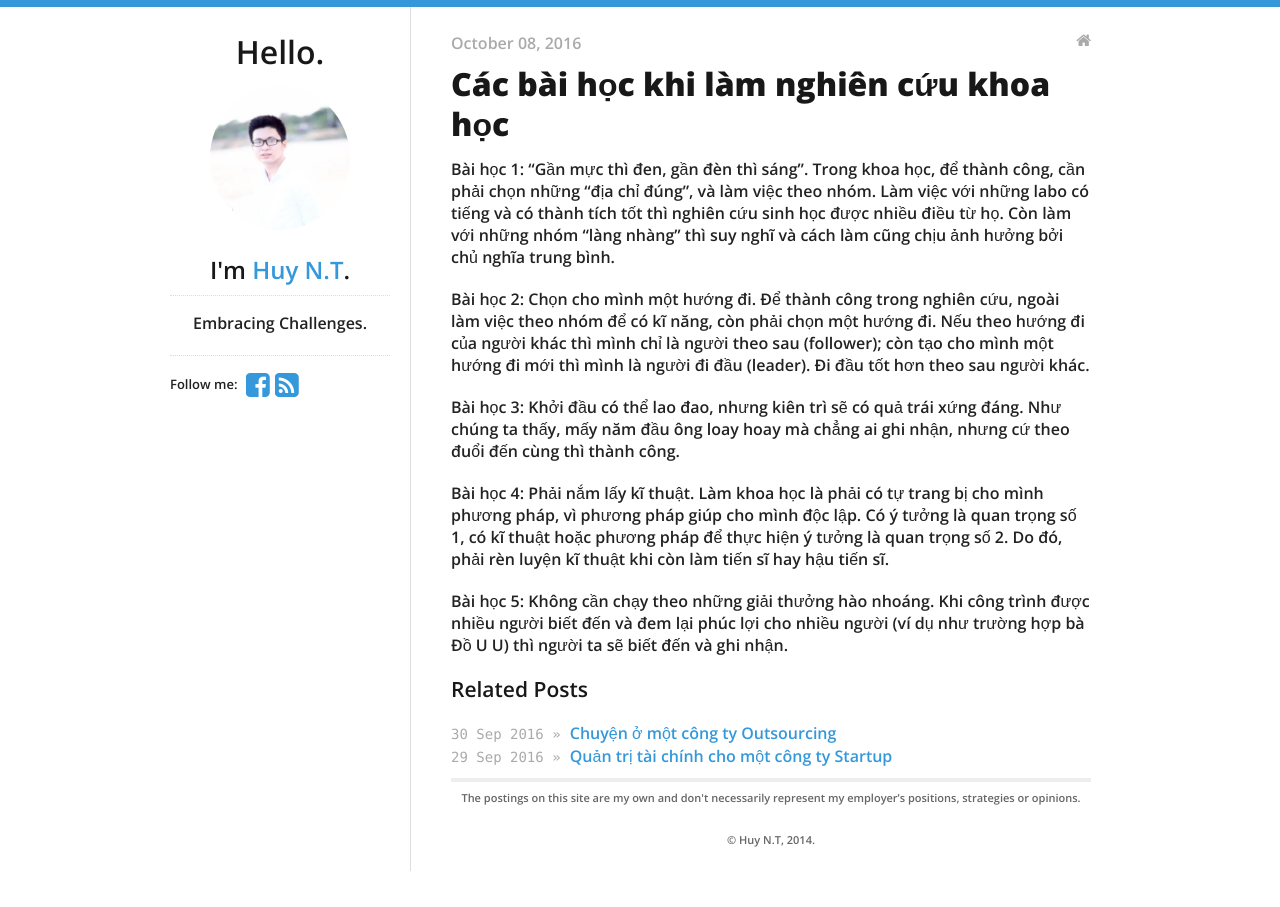
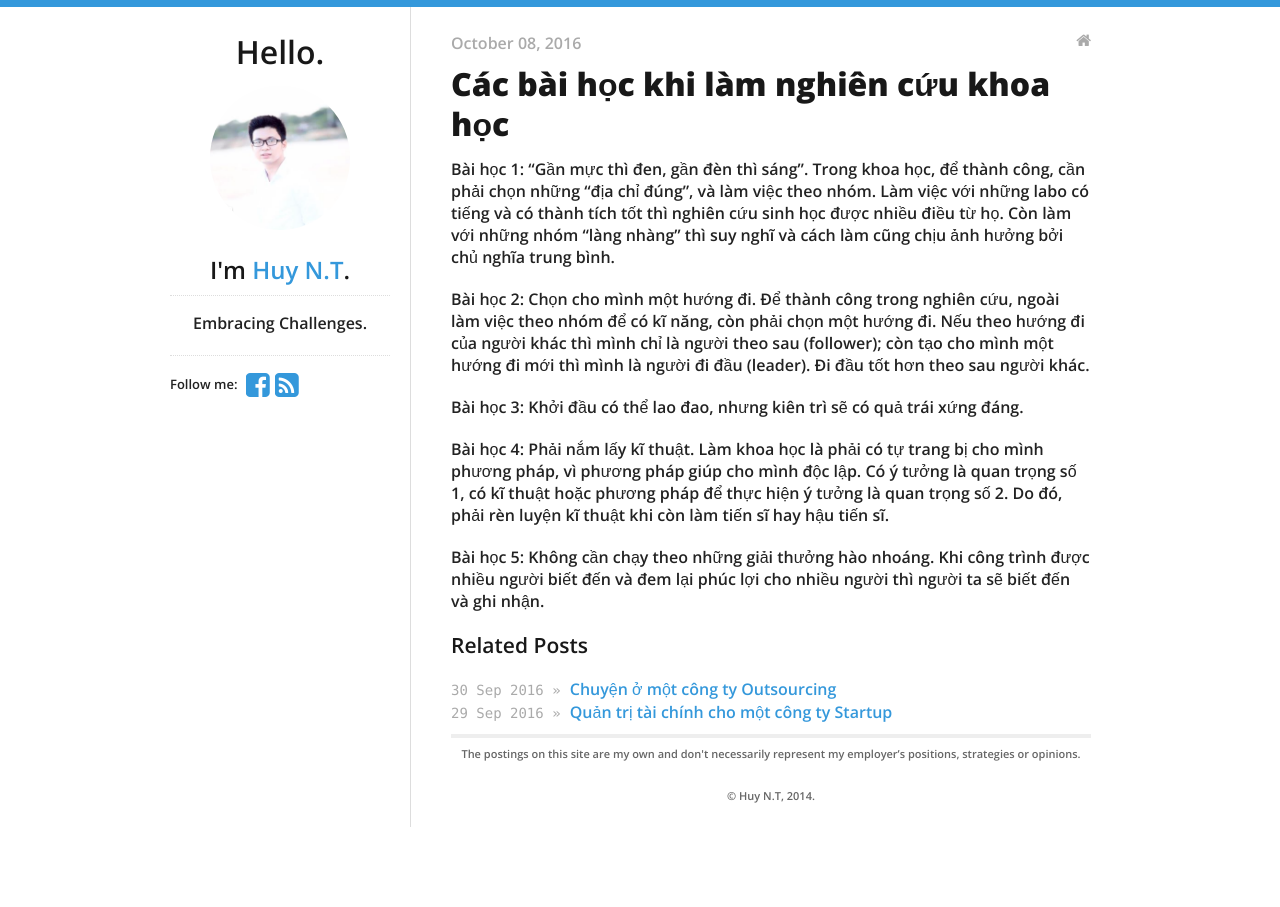
Before and after one commit to huynt-plus/huynt-plus.github.io, a Jekyll site: the page built from _posts/2016-10-8-Cac-bai-hoc-khi-lam-nckh.md, in a window 1280 px wide. Built offline with Jekyll 4.4.1, drawn with Linux system fonts in a browser that asks for light colours; nearby versions of some CDN libraries.

Commit message:
Update 2016-10-8-Cac-bai-hoc-khi-lam-nckh.md

```diff
--- a/_posts/2016-10-8-Cac-bai-hoc-khi-lam-nckh.md
+++ b/_posts/2016-10-8-Cac-bai-hoc-khi-lam-nckh.md
@@ -9,8 +9,8 @@ Bài học 1: "Gần mực thì đen, gần đèn thì sáng". Trong khoa học,
 
 Bài học 2: Chọn cho mình một hướng đi. Để thành công trong nghiên cứu, ngoài làm việc theo nhóm để có kĩ năng, còn phải chọn một hướng đi. Nếu theo hướng đi của người khác thì mình chỉ là người theo sau (follower); còn tạo cho mình một hướng đi mới thì mình là người đi đầu (leader). Đi đầu tốt hơn theo sau người khác.
 
-Bài học 3: Khởi đầu có thể lao đao, nhưng kiên trì sẽ có quả trái xứng đáng. Như chúng ta thấy, mấy năm đầu ông loay hoay mà chẳng ai ghi nhận, nhưng cứ theo đuổi đến cùng thì thành công.
+Bài học 3: Khởi đầu có thể lao đao, nhưng kiên trì sẽ có quả trái xứng đáng.
 
 Bài học 4: Phải nắm lấy kĩ thuật. Làm khoa học là phải có tự trang bị cho mình phương pháp, vì phương pháp giúp cho mình độc lập. Có ý tưởng là quan trọng số 1, có kĩ thuật hoặc phương pháp để thực hiện ý tưởng là quan trọng số 2. Do đó, phải rèn luyện kĩ thuật khi còn làm tiến sĩ hay hậu tiến sĩ.
 
-Bài học 5: Không cần chạy theo những giải thưởng hào nhoáng. Khi công trình được nhiều người biết đến và đem lại phúc lợi cho nhiều người (ví dụ như trường hợp bà Đồ U U) thì người ta sẽ biết đến và ghi nhận.
+Bài học 5: Không cần chạy theo những giải thưởng hào nhoáng. Khi công trình được nhiều người biết đến và đem lại phúc lợi cho nhiều người thì người ta sẽ biết đến và ghi nhận.
```
